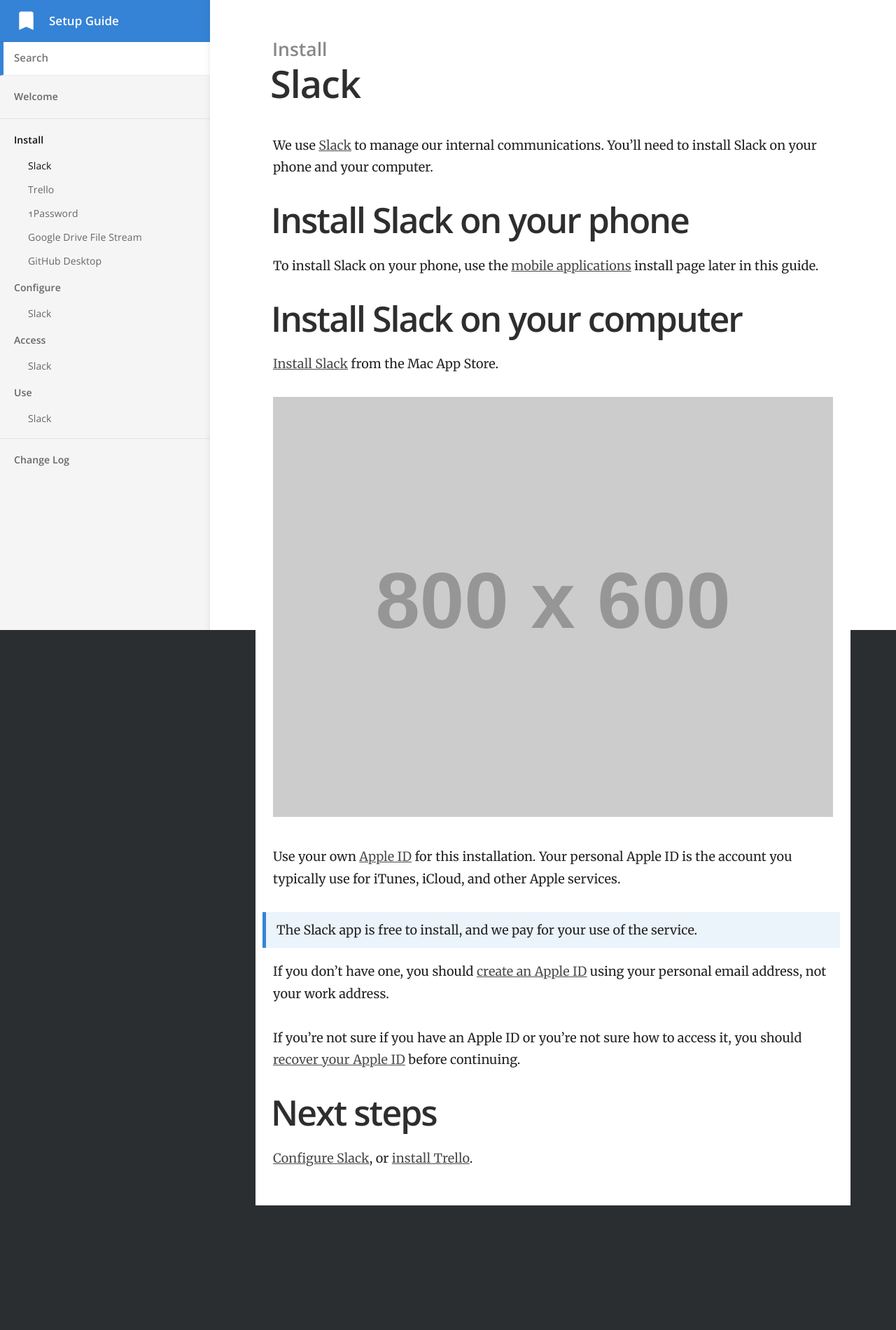
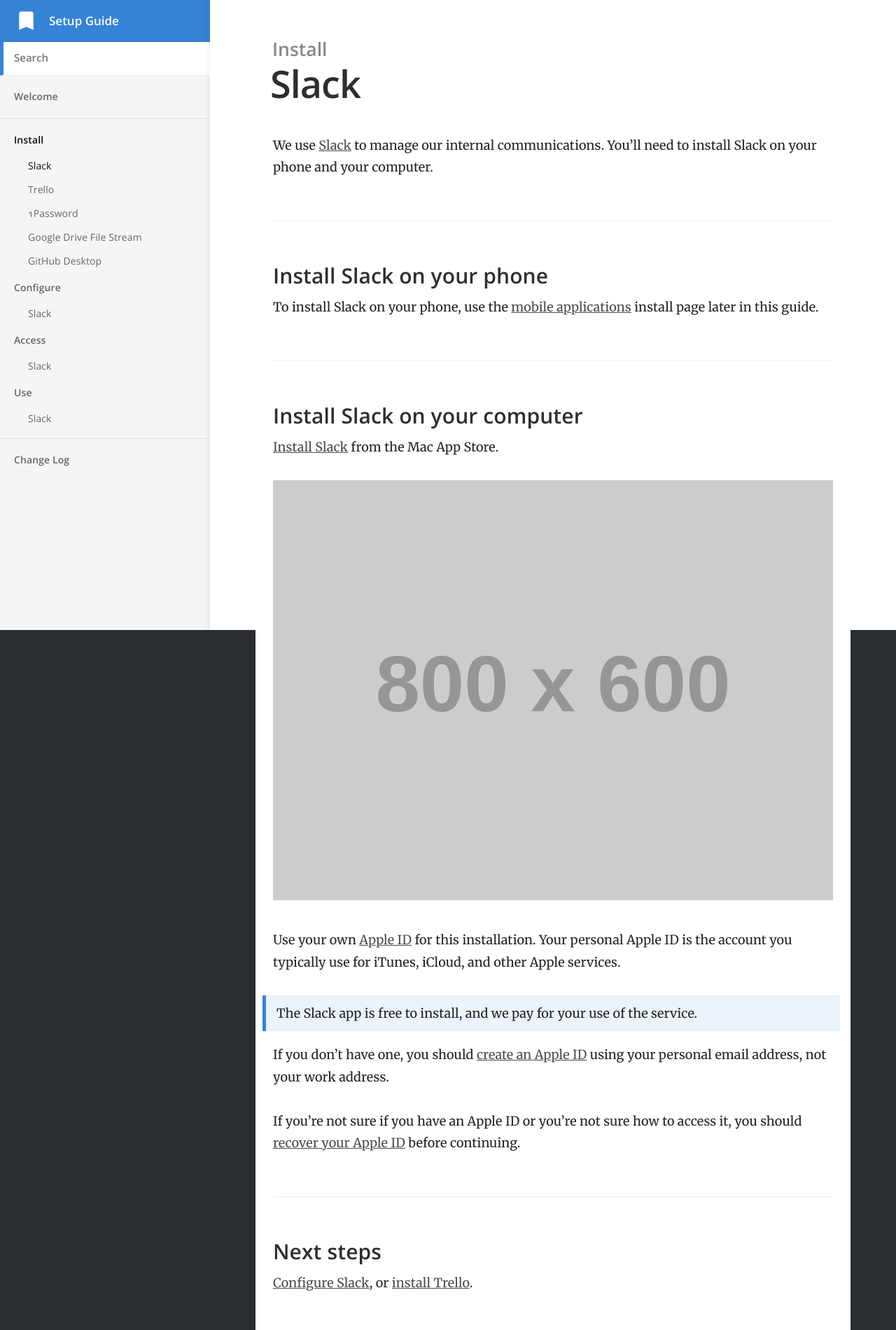
Before and after one commit to robisaacnz/setup-guide, a Jekyll site: the page built from _docs/010-install/slack.md, in a window 1280 px wide. Shown: the whole page at 70% size. Built offline with Jekyll 4.4.1, drawn with Linux system fonts in a browser that asks for light colours; before the commit the page ends 1722 px from its top, so only the background shows below that.

Commit message:
Giant headings are giant

```diff
--- a/_docs/010-install/slack.md
+++ b/_docs/010-install/slack.md
@@ -6,10 +6,10 @@ order: 1
 
 We use [Slack](https://slack.com) to manage our internal communications. You'll need to install Slack on your phone and your computer.
 
-# Install Slack on your phone
+### Install Slack on your phone
 To install Slack on your phone, use the [mobile applications]() install page later in this guide.
 
-# Install Slack on your computer
+### Install Slack on your computer
 [Install Slack](https://itunes.apple.com/nz/app/slack/id803453959?mt=12) from the Mac App Store.
 
 ![](//placehold.it/800x600)
@@ -22,5 +22,5 @@ If you don't have one, you should [create an Apple ID](https://support.apple.com
 
 If you're not sure if you have an Apple ID or you're not sure how to access it, you should [recover your Apple ID](https://support.apple.com/en-nz/HT201354) before continuing.
 
-# Next steps
+### Next steps
 [Configure Slack](), or [install Trello]().
```
